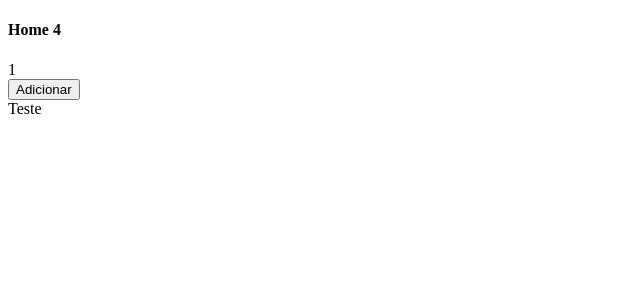
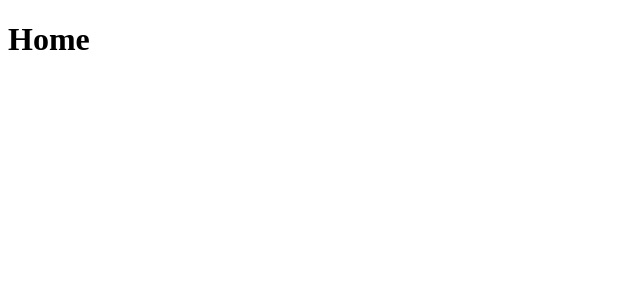
Before and after one commit to filipedeschamps/ideia-unica, a Next.js app: page / in a window 1280 px wide. Shown: the top 300 px of the page, without its empty margins (0-640 px from the left). Built offline with nearby package versions, Linux system fonts and the light colour scheme.

Commit message:
nova home

```diff
--- a/pages/index.js
+++ b/pages/index.js
@@ -1,28 +1,5 @@
-import { useState } from 'react';
-
 function Home() {
-    return (
-        <div>
-            <h4>Home 4</h4>
-            <Contador />
-            <div>Teste</div>
-        </div>
-    )
-}
-
-function Contador() {
-    const [contador,setContador] = useState(1);
-
-    function adicionarContador() {
-        setContador(contador + 1);
-    }
-
-    return (
-        <div>
-            <div>{contador}</div>
-            <button onClick={adicionarContador}>Adicionar</button>
-        </div>
-    )
+    return <h1>Home</h1>
 }
 
 export default Home
```
